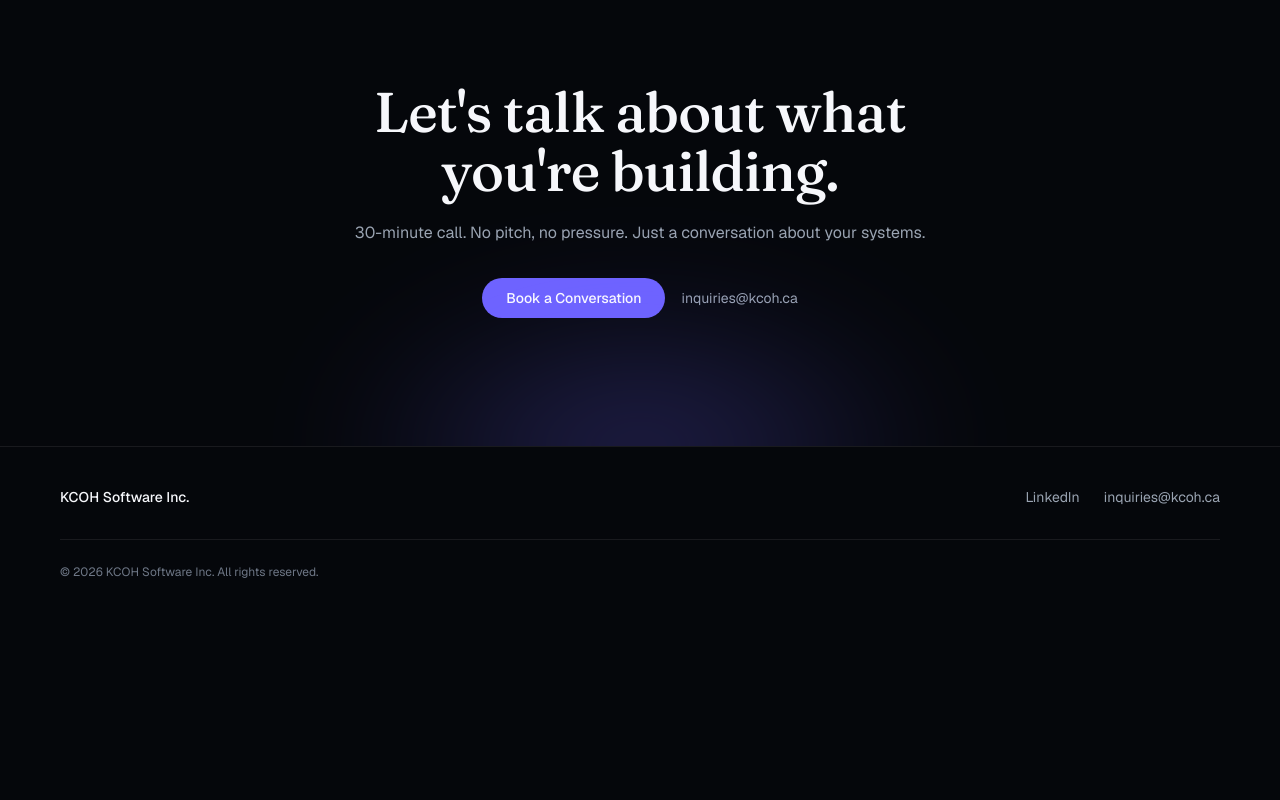
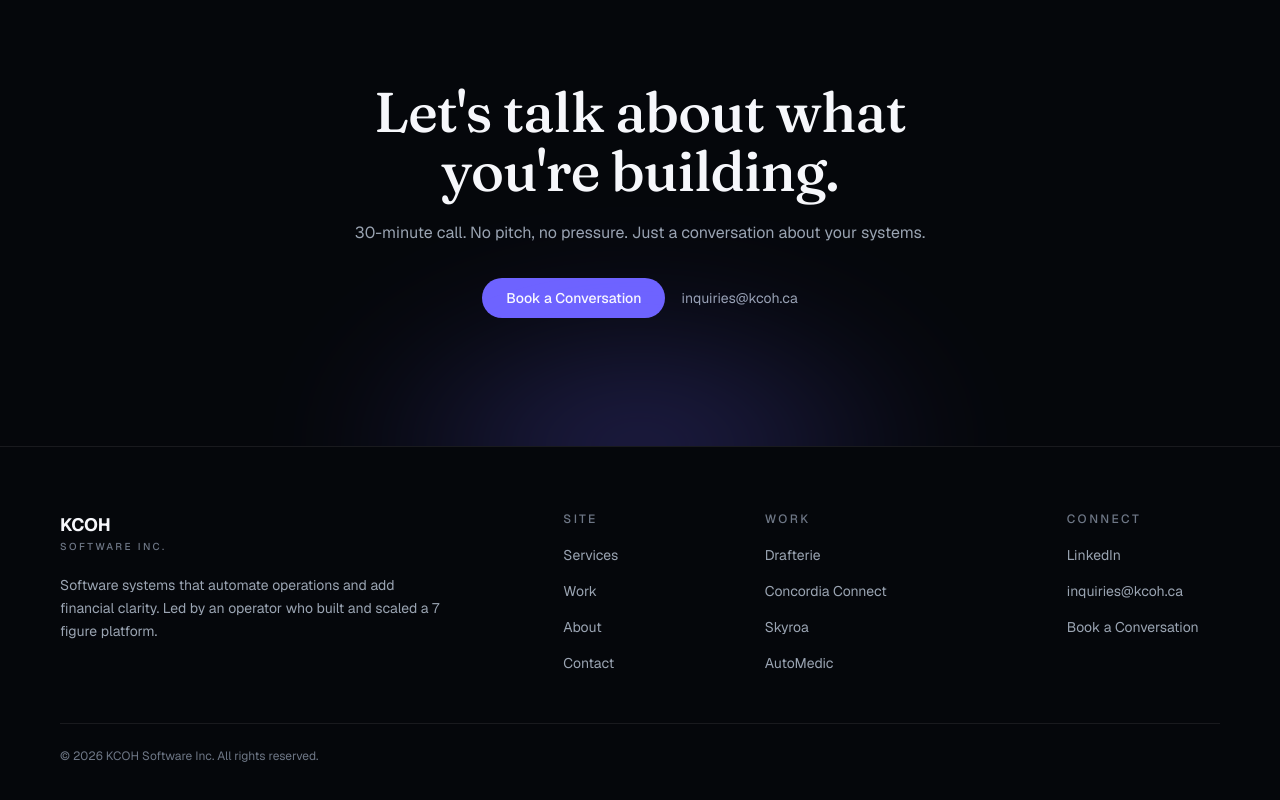
Before and after one commit to kevincohen18/kcoh, a Next.js app in the folder web/: page / in a window 1280 px wide. Shown: the part 5060-5860 px from the top of the page. Before the commit the page ends 5680 px from the top, so only its background shows below. Built offline with nearby package versions, Linux system fonts and the light colour scheme.

Commit message:
feat(web): expanded four-column footer with case-study links

```diff
--- a/web/components/site/footer.tsx
+++ b/web/components/site/footer.tsx
@@ -1,30 +1,89 @@
+import Link from "next/link";
 import { Container } from "./container";
-import { CONTACT_EMAIL, LINKEDIN_URL } from "@/content/nav";
+import { navLinks, CAL_URL, CONTACT_EMAIL, LINKEDIN_URL } from "@/content/nav";
+import { featuredProjects } from "@/content/projects";
+
+const footerLink =
+  "text-sm text-fg-muted transition-colors hover:text-fg";
+const columnHeading =
+  "text-xs font-medium uppercase tracking-[0.2em] text-fg-subtle";
 
 export function Footer() {
   return (
     <footer className="border-t border-border bg-bg">
-      <Container className="py-10">
-        <div className="flex flex-col items-start justify-between gap-4 sm:flex-row sm:items-center">
-          <div className="text-sm font-medium text-fg">KCOH Software Inc.</div>
-          <div className="flex items-center gap-6 text-sm text-fg-muted">
+      <Container className="py-14 md:py-16">
+        <div className="grid gap-12 sm:grid-cols-2 lg:grid-cols-12">
+          <div className="sm:col-span-2 lg:col-span-5">
+            <div className="text-lg font-bold tracking-tight text-fg">KCOH</div>
+            <div className="text-[10px] font-medium uppercase tracking-[0.24em] text-fg-subtle">
+              Software Inc.
+            </div>
+            <p className="mt-5 max-w-sm text-sm leading-relaxed text-fg-muted">
+              Software systems that automate operations and add financial
+              clarity. Led by an operator who built and scaled a 7 figure
+              platform.
+            </p>
+          </div>
+
+          <nav aria-label="Site" className="lg:col-span-2">
+            <h3 className={columnHeading}>Site</h3>
+            <ul className="mt-4 flex flex-col gap-3">
+              {navLinks.map((l) => (
+                <li key={l.label}>
+                  <Link href={l.href} className={footerLink}>
+                    {l.label}
+                  </Link>
+                </li>
+              ))}
+            </ul>
+          </nav>
+
+          <nav aria-label="Work" className="lg:col-span-3">
+            <h3 className={columnHeading}>Work</h3>
+            <ul className="mt-4 flex flex-col gap-3">
+              {featuredProjects.map((p) => (
+                <li key={p.slug}>
+                  <Link href={`/work/${p.slug}/`} className={footerLink}>
+                    {p.name}
+                  </Link>
+                </li>
+              ))}
+            </ul>
+          </nav>
+
+          <div className="lg:col-span-2">
+            <h3 className={columnHeading}>Connect</h3>
+            <ul className="mt-4 flex flex-col gap-3">
+              <li>
                 <a
                   href={LINKEDIN_URL}
                   target="_blank"
                   rel="noopener noreferrer"
-              className="transition-colors hover:text-fg"
+                  className={footerLink}
                 >
                   LinkedIn
                 </a>
-            <a
-              href={`mailto:${CONTACT_EMAIL}`}
-              className="transition-colors hover:text-fg"
-            >
+              </li>
+              <li>
+                <a href={`mailto:${CONTACT_EMAIL}`} className={footerLink}>
                   {CONTACT_EMAIL}
                 </a>
+              </li>
+              <li>
+                <a
+                  href={CAL_URL}
+                  target="_blank"
+                  rel="noopener noreferrer"
+                  className={footerLink}
+                >
+                  Book a Conversation
+                </a>
+              </li>
+            </ul>
           </div>
         </div>
-        <div className="mt-8 border-t border-border pt-6 text-xs text-fg-subtle">
+
+        <div className="mt-12 border-t border-border pt-6 text-xs text-fg-subtle">
           © 2026 KCOH Software Inc. All rights reserved.
         </div>
       </Container>
```
Lines whose indentation alone changed are shown as unchanged.
